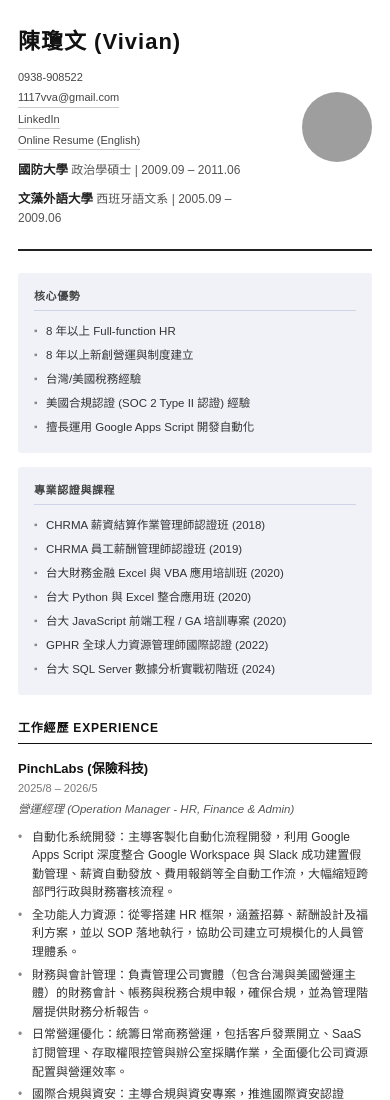
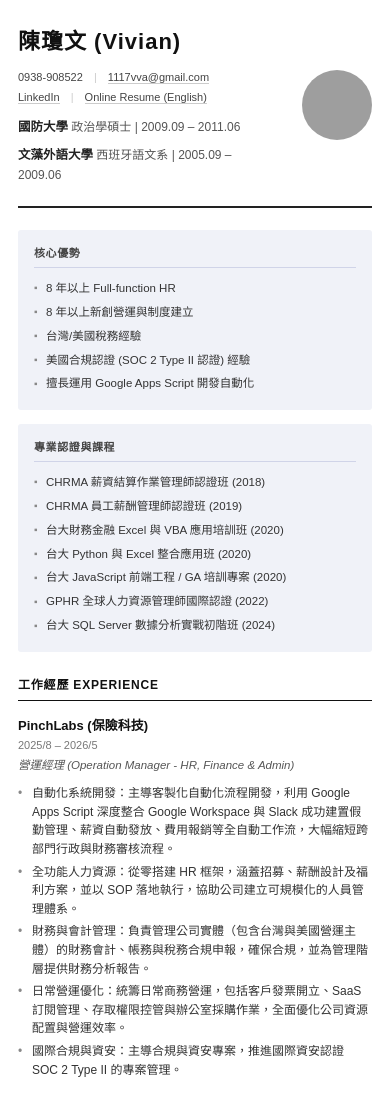
Before and after one commit to VVACHEN/resume, a plain HTML site: page index.html in a window 390 px wide. Shown: the top 1100 px of the page. Drawn offline with Linux system fonts and the light colour scheme; grey boxes are pictures that could not be loaded.

Commit message:
Split contact into two lines

```diff
--- a/index.html
+++ b/index.html
@@ -55,9 +55,7 @@
     .edu-inline { flex-direction: column; gap: 8px; }
     .header-photo { width: 70px; height: 70px; }
     .header h1 { font-size: 22px; }
-    .header .contact { font-size: 11px; flex-direction: column; align-items: flex-start; }
-    .header .contact .sep { display: none; }
-    .header .contact a, .header .contact span:not(.sep) { display: block; }
+    .header .contact { font-size: 11px; }
     .job-header { flex-direction: column; gap: 0; }
     .job-company { font-size: 13px; }
   }
@@ -71,13 +69,8 @@
     <div class="header-info">
     <h1>陳瓊文 (Vivian)</h1>
     <div class="contact">
-      0938-908522
-      <span class="sep">|</span>
-      <a href="mailto:1117vva@gmail.com">1117vva@gmail.com</a>
-      <span class="sep">|</span>
-      <a href="https://www.linkedin.com/in/vivian-chen-901076141/" target="_blank">LinkedIn</a>
-      <span class="sep">|</span>
-      <a href="https://sites.google.com/view/chenchiungwen/" target="_blank">Online Resume (English)</a>
+      <div>0938-908522 <span class="sep">|</span> <a href="mailto:1117vva@gmail.com">1117vva@gmail.com</a></div>
+      <div><a href="https://www.linkedin.com/in/vivian-chen-901076141/" target="_blank">LinkedIn</a> <span class="sep">|</span> <a href="https://sites.google.com/view/chenchiungwen/" target="_blank">Online Resume (English)</a></div>
     </div>
     <div class="edu-inline">
       <div class="edu-item">
```
